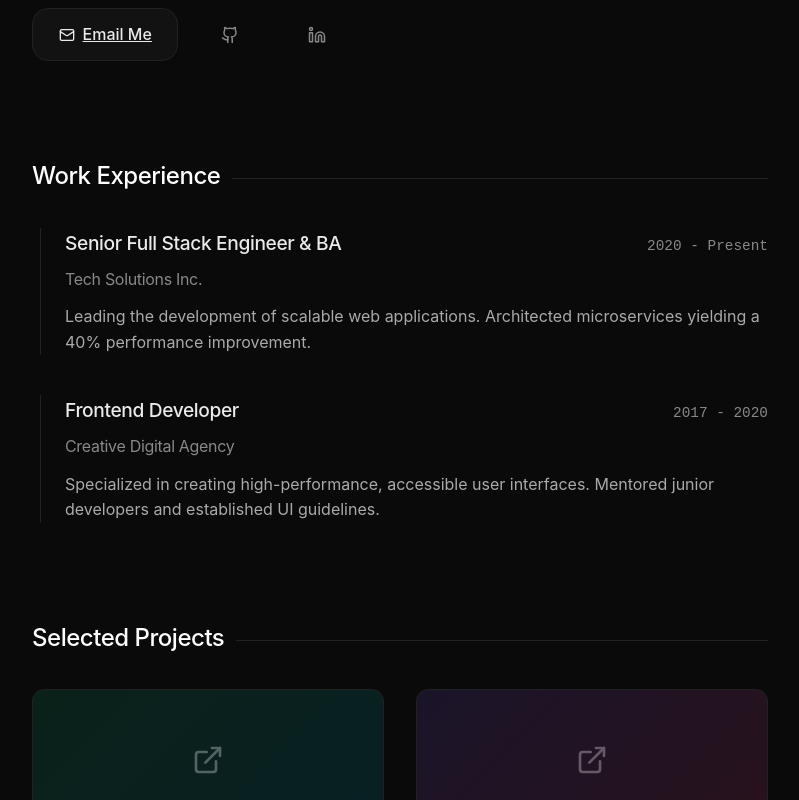
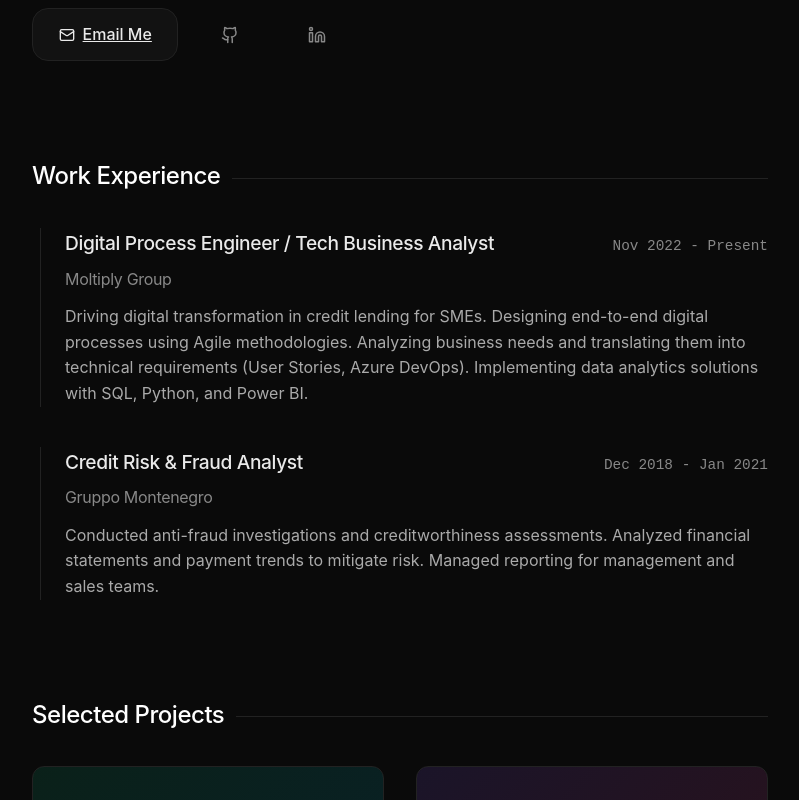
Before and after one commit to LockiJohn/cv-tailor, a Next.js app in the folder web-client/: page / in a window 1280 px wide. Shown: the part 513-1313 px from the top of the page, without its empty margins (240-1039 px from the left). Built offline with nearby package versions, Linux system fonts and the light colour scheme.

Commit message:
feat: update portfolio homepage with real experience and add vercel.json

```diff
--- a/web-client/pages/index.tsx
+++ b/web-client/pages/index.tsx
@@ -64,20 +64,20 @@ const projects = [
 
 const experience = [
     {
-        roleEn: "Senior Full Stack Engineer & BA",
-        roleIt: "Senior Full Stack Engineer & BA",
-        company: "Tech Solutions Inc.",
-        period: "2020 - Present",
-        descriptionEn: "Leading the development of scalable web applications. Architected microservices yielding a 40% performance improvement.",
-        descriptionIt: "Guida dello sviluppo di applicazioni web scalabili. Progettazione di microservizi con un miglioramento delle prestazioni del 40%."
+        roleEn: "Digital Process Engineer / Tech Business Analyst",
+        roleIt: "Digital Process Engineer / Tech Business Analyst",
+        company: "Moltiply Group",
+        period: "Nov 2022 - Present",
+        descriptionEn: "Driving digital transformation in credit lending for SMEs. Designing end-to-end digital processes using Agile methodologies. Analyzing business needs and translating them into technical requirements (User Stories, Azure DevOps). Implementing data analytics solutions with SQL, Python, and Power BI.",
+        descriptionIt: "Guida della trasformazione digitale nel credito alle PMI. Progettazione di flussi digitali end-to-end secondo metodologie Agile. Analisi delle esigenze di business e traduzione in requisiti tecnici (User Stories, Azure DevOps). Implementazione di soluzioni data analytics con SQL, Python e Power BI."
     },
     {
-        roleEn: "Frontend Developer",
-        roleIt: "Sviluppatore Frontend",
-        company: "Creative Digital Agency",
-        period: "2017 - 2020",
-        descriptionEn: "Specialized in creating high-performance, accessible user interfaces. Mentored junior developers and established UI guidelines.",
-        descriptionIt: "Specializzazione nella creazione di interfacce utente accessibili e ad alte prestazioni. Mentorship di sviluppatori junior e creazione di linee guida UI."
+        roleEn: "Credit Risk & Fraud Analyst",
+        roleIt: "Analista Credit Risk e Frodi",
+        company: "Gruppo Montenegro",
+        period: "Dec 2018 - Jan 2021",
+        descriptionEn: "Conducted anti-fraud investigations and creditworthiness assessments. Analyzed financial statements and payment trends to mitigate risk. Managed reporting for management and sales teams.",
+        descriptionIt: "Conduzione di indagini antifrode e valutazione dell'affidabilità creditizia dei clienti. Analisi di bilancio e dei trend di pagamento per la mitigazione del rischio. Gestione della reportistica per il management e la forza vendita."
     }
 ];
 
@@ -241,7 +241,7 @@ export default function Portfolio() {
                         <a href="https://github.com" target="_blank" rel="noopener noreferrer" className="btn btn-secondary" style={{ display: 'flex', alignItems: 'center', gap: '0.5rem', background: 'transparent', borderColor: 'transparent', color: 'var(--minimal-muted)' }}>
                             <Github size={18} />
                         </a>
-                        <a href="https://linkedin.com" target="_blank" rel="noopener noreferrer" className="btn btn-secondary" style={{ display: 'flex', alignItems: 'center', gap: '0.5rem', background: 'transparent', borderColor: 'transparent', color: 'var(--minimal-muted)' }}>
+                        <a href="https://linkedin.com/in/michele-minardi-/" target="_blank" rel="noopener noreferrer" className="btn btn-secondary" style={{ display: 'flex', alignItems: 'center', gap: '0.5rem', background: 'transparent', borderColor: 'transparent', color: 'var(--minimal-muted)' }}>
                             <Linkedin size={18} />
                         </a>
                     </div>
```
Also changed, not shown: web-client/vercel.json (added).
